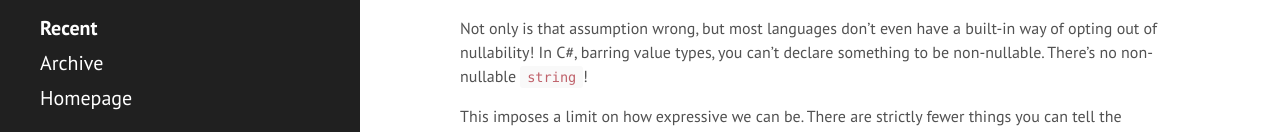
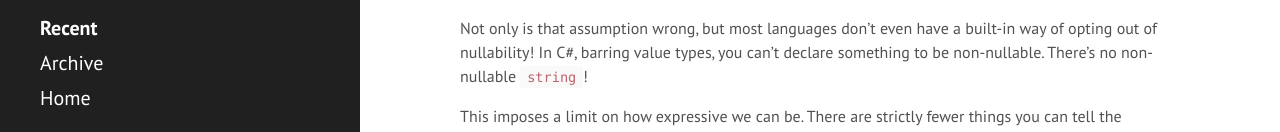
Before and after one commit to dcastro/dcastro.github.io, a Jekyll site: the page built from blog/index.html, in a window 1280 px wide and 900 px high, scrolled down 582 px. Shown: the part 748-880 px from the top of the window. Built offline with Jekyll 4.4.1, drawn with Linux system fonts in a browser that asks for light colours; some web fonts are replaced; comment, search, counter and statistics services are not loaded.

Commit message:
Renamed `Homepage` to `Home`

```diff
--- a/_includes/sidebar.html
+++ b/_includes/sidebar.html
@@ -18,7 +18,7 @@
           {% endif %}
         {% endif %}
       {% endfor %}
-      <a class="sidebar-nav-item" href="/">Homepage</a>
+      <a class="sidebar-nav-item" href="/">Home</a>
     </nav>
   </div>
 </div>
```
